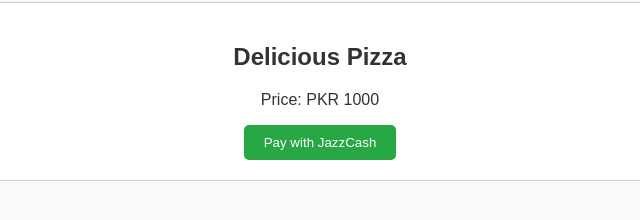
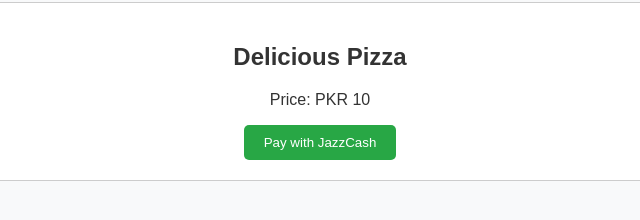
Before and after one commit to ibneameen787/food-product-website, a plain HTML site: page index.html in a window 1280 px wide. Shown: the part 168-388 px from the top of the page, 320-960 px from the left. Drawn offline with Linux system fonts and the light colour scheme.

Commit message:
index.html

```diff
--- a/index.html
+++ b/index.html
@@ -14,7 +14,7 @@
     <main>
         <div class="product">
             <h2>Delicious Pizza</h2>
-            <p>Price: PKR 1000</p>
+            <p>Price: PKR 10</p>
             <button id="jazzcash-button">Pay with JazzCash</button> <!-- JazzCash Button -->
         </div>
     </main>
```
